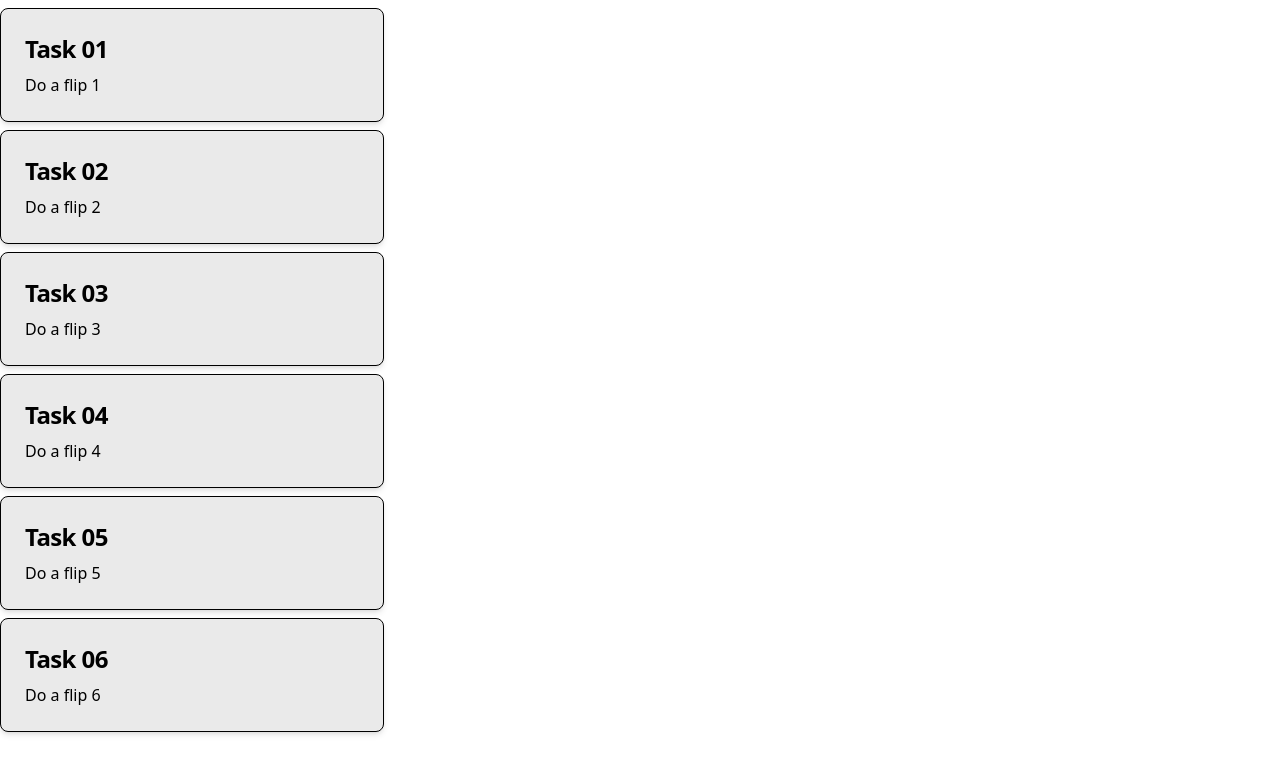
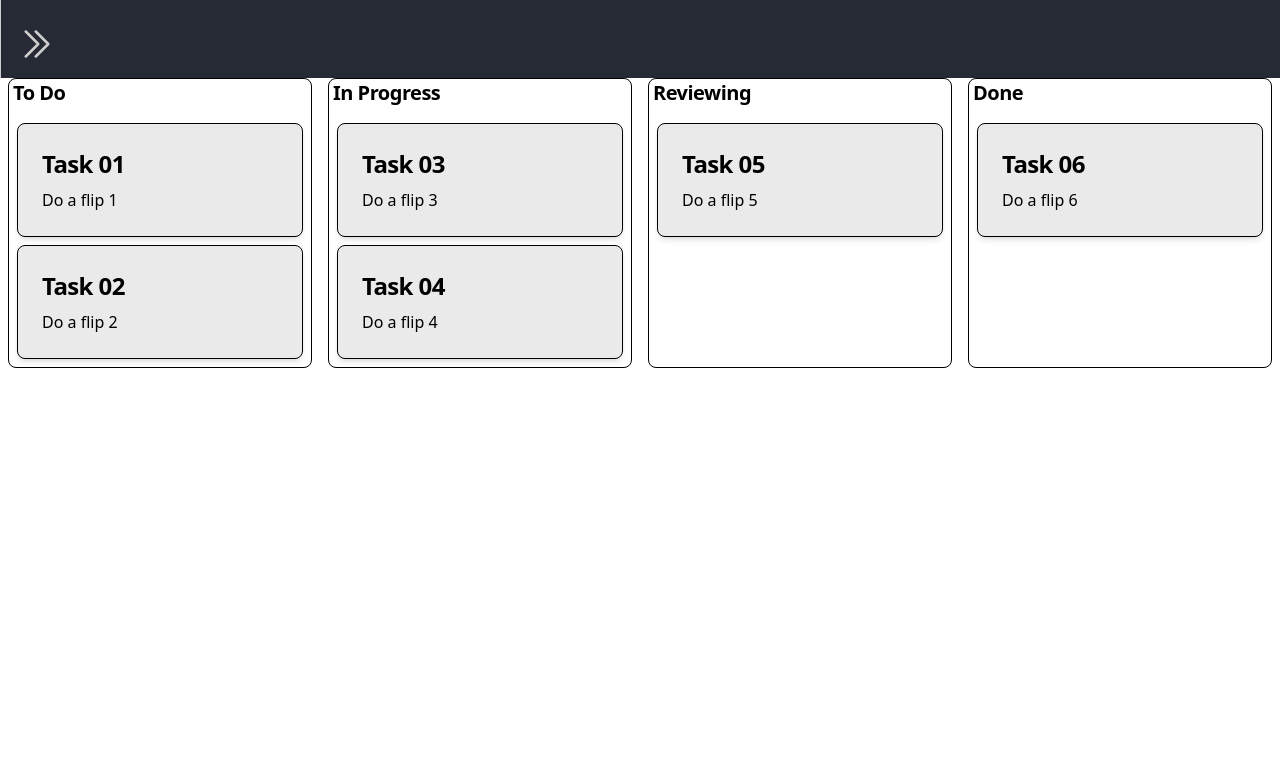
Before and after one commit to kendallv17/Taskademic-Front-End, a React (Create React App) app: page /current-tasks in a window 1280 px wide. Shown: the top 774 px of the page. Built offline with nearby package versions, Linux system fonts and the light colour scheme.

Commit message:
First iteration on drag and drop function

```diff
--- a/src/components/board/Board.js
+++ b/src/components/board/Board.js
@@ -0,0 +1,8 @@
+import DragAndDropContext from "../draganddropcontext/DragAndDropContext"
+
+export default function Board({data}){
+
+    return (
+        <DragAndDropContext columData={ data }/>
+    )
+}
--- a/src/components/columnItem/ColumnItem.js
+++ b/src/components/columnItem/ColumnItem.js
@@ -1,17 +1,17 @@
 import { Draggable } from "react-beautiful-dnd"
-export default function ColumnItem({id, index,tittle, description}){
+export default function ColumnItem({id, index, tittle, description}){
     return (
     <Draggable draggableId={id} index={index}>
         {
             provided =>
-                <section className="block p-6 max-w-sm bg-mercury-500 rounded-lg border border-gray-200 shadow-md hover:bg-gray-100 dark:bg-gray-800 dark:border-gray-700 dark:hover:bg-gray-700 my-2"
+                <div className="block p-6 mx-2 bg-mercury-500 rounded-lg border border-gray-200 shadow-md hover:bg-gray-100 dark:bg-gray-800 dark:border-gray-700 dark:hover:bg-gray-700 my-2"
                      { ...provided.draggableProps }
                      { ...provided.dragHandleProps }
                      ref={ provided.innerRef }
                     >
                         <h5 className="mb-2 text-2xl font-bold tracking-tight text-gray-900 dark:text-white">{tittle}</h5>
                         <p className="font-normal text-gray-700 dark:text-gray-400">{description}</p>
-                </section>
+                </div>
         }
     </Draggable>
     )
--- a/src/components/draganddropcontext/DragAndDropContext.js
+++ b/src/components/draganddropcontext/DragAndDropContext.js
@@ -1,8 +1,31 @@
 import { DragDropContext } from 'react-beautiful-dnd';
 import DroppableColumn from '../droppableColumn/DroppableColumn';
-export default function DragAndDropColumn({data}){
+export default function DragAndDropContext({columData}){
+    const onDragEnd = result => {
+        const { source, destination, draggableId } = result;
+        if (!destination || (destination.droppableId === source.droppableId && destination.index === source.index)) return
+        else {
+            const column = columData[source.droppableId]
+            let newTasks = Array.from(column.tasks)
+            newTasks.splice(source.index, 1)
+            newTasks.splice(destination.index, 0, draggableId)
+
+            const newColumn = {
+                ...column,
+                tasks: newTasks
+            }
+
+            //console.table(newTasksColumn)
+        }
+    }
+
     return(
-    <DragDropContext>
-        <DroppableColumn data={data}/>
+    <DragDropContext onDragEnd={ onDragEnd }>
+        <div className="flex justify-center h-auto">
+                <DroppableColumn data={ columData.todoData.tasks } id={ columData.todoData.columnId } tittle="To Do"/>
+                <DroppableColumn data={ columData.inProgressData.tasks } id={ columData.inProgressData.columnId  } tittle="In Progress"/>
+                <DroppableColumn data={ columData.reviewingData.tasks } id={ columData.reviewingData.columnId  } tittle="Reviewing"/>
+                <DroppableColumn data={ columData.doneData.tasks } id={ columData.doneData.columnId  } tittle="Done"/>
+        </div>
     </DragDropContext>)
 }
--- a/src/components/droppableColumn/DroppableColumn.js
+++ b/src/components/droppableColumn/DroppableColumn.js
@@ -1,9 +1,10 @@
 import { Droppable } from "react-beautiful-dnd"
 import ColumnItem from "../columnItem/ColumnItem"
-export default function DroppableColumn({data}){
+export default function DroppableColumn({id, data, tittle}){
     return (
-        <div>
-            <Droppable droppableId={"Oscar"}>
+        <div className="container max-w-sm mx-2 border rounded-lg flex-1">
+            <h4 className="mb-4 ml-1 text-xl font-bold tracking-tight text-gray-900 dark:text-white">{tittle}</h4>
+            <Droppable droppableId={id}>
                 {
                     provided => (
                     <div ref={ provided.innerRef } { ...provided.droppableProps }
--- a/src/pages/currentTasks/CurrentTasks.js
+++ b/src/pages/currentTasks/CurrentTasks.js
@@ -1,15 +1,64 @@
-import DragAndDropColumn from "../../components/draganddropcontext/DragAndDropContext"
+import Board from "../../components/board/Board";
+import Navbar from "../../components/navbar/Navbar";
+import Sidebar from "../../components/sidebar/Sidebar";
+import { useEffect, useState } from "react";
 export default function CurrentTasks(){
-    const data = [
-        {id:"1", tittle:"Task 01", description:"Do a flip 1"},
-        {id:"2", tittle:"Task 02", description:"Do a flip 2"},
-        {id:"3", tittle:"Task 03", description:"Do a flip 3"},
-        {id:"4", tittle:"Task 04", description:"Do a flip 4"},
-        {id:"5", tittle:"Task 05", description:"Do a flip 5"},
-        {id:"6", tittle:"Task 06", description:"Do a flip 6"}
-    ]
+    const [hidden, setHidden] = useState(true)
+    let data = {
+        "todoData": {
+            columnId: "todoData",
+            tasks:[
+                {id:"1", tittle:"Task 01", description:"Do a flip 1"},
+                {id:"2", tittle:"Task 02", description:"Do a flip 2"}
+            ]
+        },
+        "inProgressData":{
+            columnId: "inProgressData",
+            tasks:[
+                {id:"3", tittle:"Task 03", description:"Do a flip 3"},
+                {id:"4", tittle:"Task 04", description:"Do a flip 4"}
+            ]
+        },
+        "reviewingData":{
+            columnId:"reviewingData",
+            tasks:[
+                {id:"5", tittle:"Task 05", description:"Do a flip 5"}
+            ]
+        },
+        "doneData":{
+            columnId:"doneData",
+            tasks:[
+                {id:"6", tittle:"Task 06", description:"Do a flip 6"}
+            ]
+        }
+    }
+    function getWindowSize() {
+        const {innerWidth, innerHeight} = window;
+        return {innerWidth, innerHeight};
+    }
+    const [windowSize, setWindowSize] = useState(getWindowSize());
+
+    useEffect(() => {
+      function handleWindowResize() {
+        setWindowSize(getWindowSize());
+      }
+
+      window.addEventListener('resize', handleWindowResize);
+
+      return () => {
+        window.removeEventListener('resize', handleWindowResize);
+      };
+    }, []);
     return (
-        <DragAndDropColumn data={data}>
-        </DragAndDropColumn>
+    <div className="flex h-fit">
+        <Sidebar hidden={ hidden }></Sidebar>
+        <div className="flex-auto flex-col h-full">
+            <Navbar hidden={ hidden } setHidden={ setHidden }/>
+            {windowSize.innerWidth < 768 && !hidden ?
+                <></>:
+                <Board data={data} className="p-6 space-y-4 md:space-y-6 sm:p-8 border-2 px-4"></Board>
+            }
+        </div>
+    </div>
     )
 }
```
